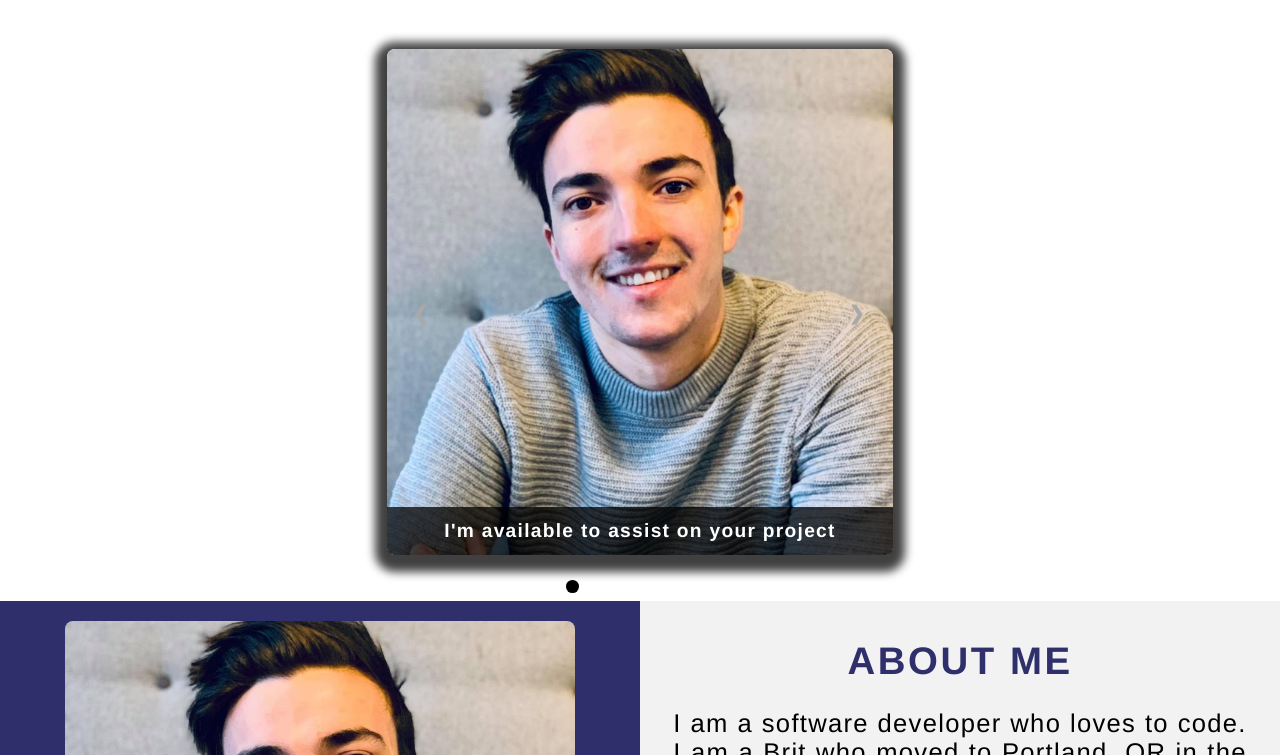
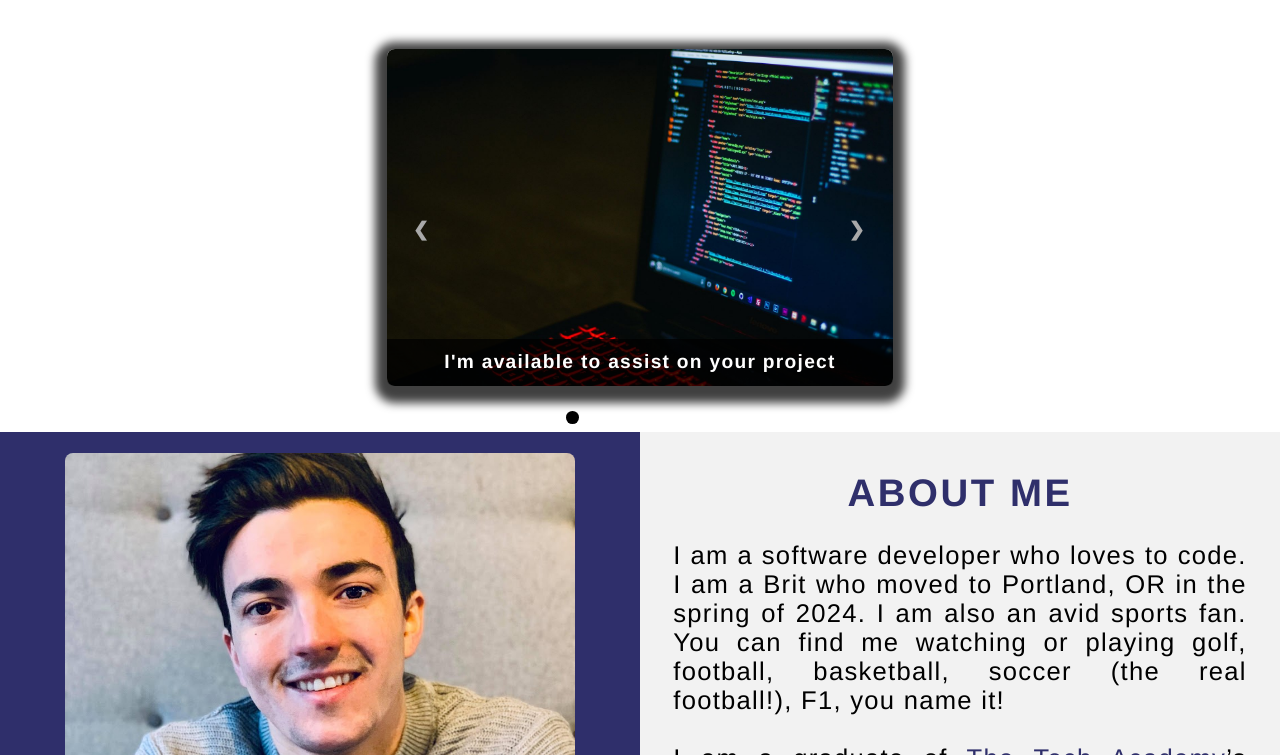
Before and after one commit to DannyF74/DannyF74github.io, a plain HTML site: page index.html in a window 1280 px wide. Shown: the part 802-1557 px from the top of the page. Drawn offline with Linux system fonts and the light colour scheme.

Commit message:
Updated Website

```diff
--- a/index.html
+++ b/index.html
@@ -58,7 +58,7 @@
                 <div id="slideshow_container">
                     <!-- Slide 1 of 6 -->
                     <div class="mySlides fade">
-                        <img class="slideshow_images" src="./img/Danny-Firth-large.jpg" alt="Danny Firth">
+                        <img class="slideshow_images" src="./img/Coding3.jpg" alt="Danny Firth">
                         <div class="text">I'm available to assist on your project</div>
                     </div>
                     <!-- Slide 2 of 6 -->
```
Also changed, not shown: img/Coding3.jpg (added).
